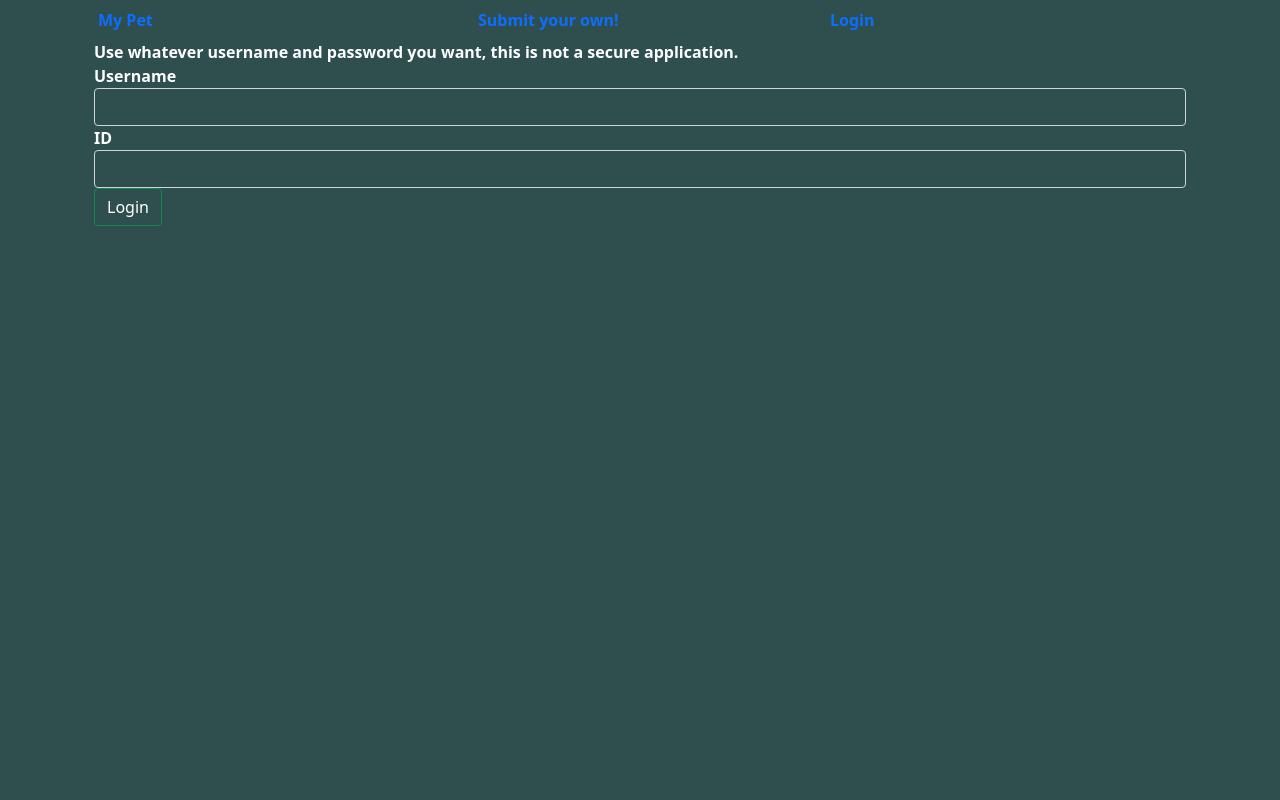
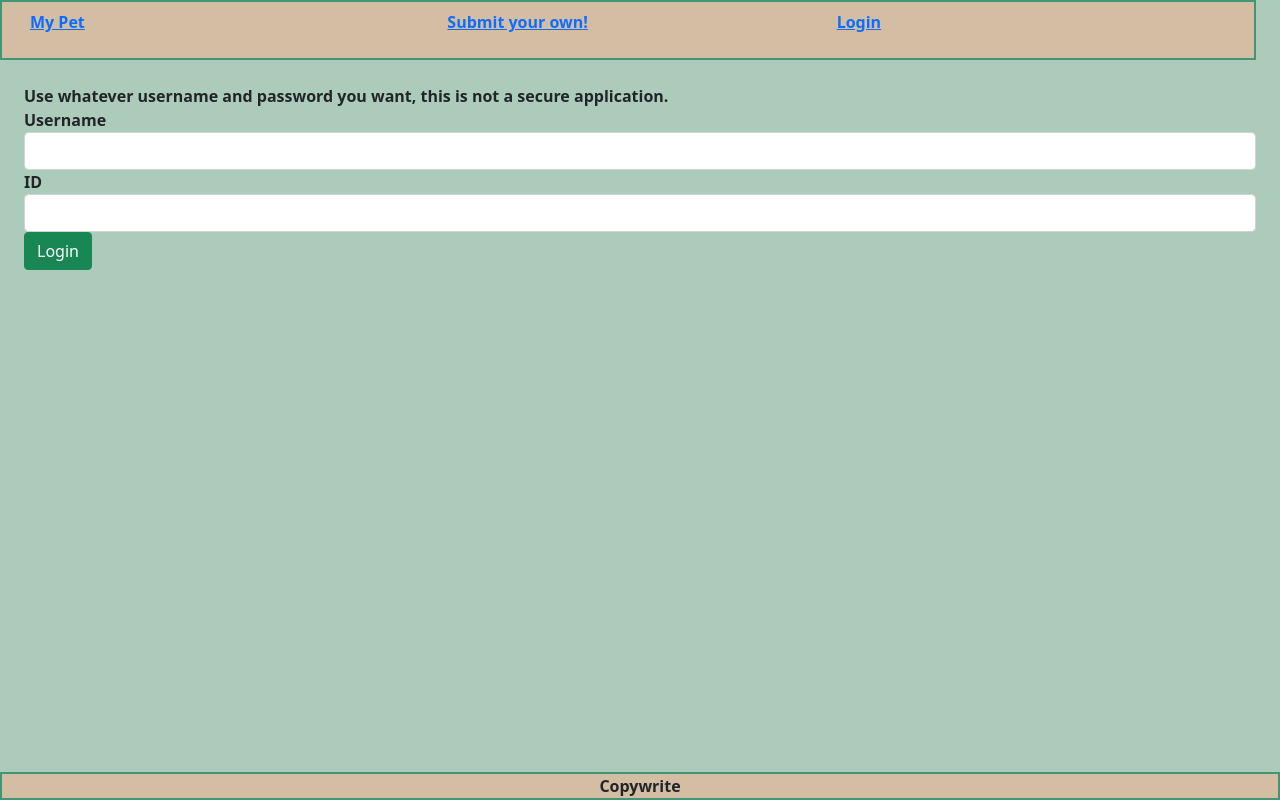
Before and after one commit to DylanBozarth/MyPet, a React (Create React App) app in the folder front/: page /login in a window 1280 px wide. Built offline with nearby package versions, Linux system fonts and the light colour scheme.

Commit message:
SCSS stuff

```diff
--- a/front/package.json
+++ b/front/package.json
@@ -12,6 +12,8 @@
     "react-dom": "^17.0.2",
     "react-router-dom": "^5.2.0",
     "react-scripts": "4.0.3",
+    "sass": "^1.32.13",
+    "scss": "^0.2.4",
     "web-vitals": "^1.1.2"
   },
   "scripts": {
--- a/front/src/App.css
+++ /dev/null
@@ -1,32 +0,0 @@
-* {
-  background-color: darkslategrey !important;
-  color: white;
-  font-weight: bold;
-}
-.white {
-  color: white !important;
-}
-.petimage {
-  width: 350px;
-  height: 300px;
-}
-.nav-item {
-  padding: 1vw;
-}
-.card {
-  border-radius: 15px;
-  transition: all 0.3s cubic-bezier(0.25, 0.8, 0.25, 1);
-  box-shadow: 0 1px 3px rgba(0, 0, 0, 0.12), 0 1px 2px rgba(0, 0, 0, 0.24);
-  border: solid 3px white;
- height: 100%;
-}
-.card:hover {
-  box-shadow: 0 20px 35px rgba(0, 0, 0, 0.25), 0 10px 10px rgba(0, 0, 0, 0.22);
-}
-.card-text {
-  font-weight: bolder;
-
-}
-.card-text-title {
-  text-align: left;
-}
--- a/front/src/App.js
+++ b/front/src/App.js
@@ -1,7 +1,7 @@
 import React from "react";
 import { Switch, Route, Link } from "react-router-dom";
 import "bootstrap/dist/css/bootstrap.min.css";
-import "./App.css";
+import "./App.scss";
 import AddReview from "./components/add-review";
 import RestaurantsList from "./components/pet-list";
 import Login from "./components/login";
@@ -21,18 +21,18 @@ function App() {
   }
 
   return (
-    <div className="container">
-      <div className=" row">
+    <div className="container-fluid">
+      <div className=" row nav-bar">
         <div className="col-sm-4">
-        <Link to="/pets" className="nav-link">
-          My Pet
+        <Link to="/pets" className="">
+        <p className="nav-link"> My Pet</p>
         </Link>
 </div>
 
 
         <div className="col-sm-4">
-          <Link className="nav-link" to="/submit">
-            Submit your own!
+          <Link className="" to="/submit">
+            <p className="nav-link">Submit your own!</p>
           </Link>
         </div>
         <ul className="navbar-nav col-sm-4">
@@ -49,8 +49,8 @@ function App() {
             </div>
           ) : (
             <div className="col-sm-4 ">
-              <Link to={"/login"} className="nav-link">
-                Login
+              <Link to={"/login"} className="">
+              <p className="nav-link"> Login</p>
               </Link>
             </div>
           )}
@@ -59,7 +59,7 @@ function App() {
 
       {/* end of navigation /
        */}
-      <div className="container-fluid ">
+      <div className="container-fluid  ">
         <Switch>
           <Route exact path={["/", "/pets"]} component={RestaurantsList} />
           <Route
@@ -80,6 +80,7 @@ function App() {
           />
         </Switch>
       </div>
+      <div className="footer text-center">Copywrite</div>
     </div>
   );
 }
--- /dev/null
+++ b/front/src/App.scss
@@ -0,0 +1,64 @@
+$first: 	#dff6e9;
+$second: #accbbb;
+$third: #d3bda3;
+$forth: #419474;
+$fifth: #44707c;
+body {
+  background-color: $second;
+font-weight: bolder;
+  height: 100%;
+  width: 100%;
+}
+.white {
+  color: white !important;
+}
+.petimage {
+
+  object-fit: cover;
+width: 100%;
+height: 290px;
+}
+.nav-bar {
+  border: solid 2px $forth;
+  width: 100%;
+  background-color: $third;
+  margin-bottom: 3vh;
+}
+.footer {
+  border: solid 2px $forth;
+  position: absolute;
+  right: 0;
+  bottom: 0;
+  left: 0;
+  width: 100%;
+  background-color: $third;
+}
+.nav-item {
+  padding: 1vw;
+  border: solid 2px $forth;
+
+}
+.nav-item:hover {
+  color: red;
+}
+.card {
+
+  transition: all 0.3s cubic-bezier(0.25, 0.8, 0.25, 1);
+  box-shadow: 0 1px 3px rgba(0, 0, 0, 0.12), 0 1px 2px rgba(0, 0, 0, 0.24);
+  border: solid 3px white;
+ height: 100%;
+}
+.card:hover {
+  box-shadow: 0 20px 35px rgba(0, 0, 0, 0.25), 0 10px 10px rgba(0, 0, 0, 0.22);
+}
+.card-text {
+  color: black
+
+}
+.card-text-title {
+  text-align: left;
+}
+
+.example2 .navbar-brand>img {
+  padding: 7px 15px;
+}
--- a/front/src/components/pet-list.js
+++ b/front/src/components/pet-list.js
@@ -73,7 +73,7 @@ const getPetInfo = () => {
   };
   if (pets) {
     return (
-      <div className="row ">
+      <div className="row body">
 
         {pets.map((pets) => {
           return (
@@ -82,6 +82,14 @@ const getPetInfo = () => {
                 <div className="card-body">
                   <h5 className="card-title">{pets.pet}</h5>
                   <h6 className="card-title">{pets.breed}</h6>
+
+                  <img
+                    src={pets.image}
+                    className="img-fluid petimage"
+                    alt={pets.pet}
+                  ></img>
+                  <p className="card-text-title">Fun fact about {pets.pet}:</p>
+                  <p className="card-text">{pets.desc}</p>
                   <button
                     className="btn btn-primary col-lg-5 mx-1 mb-1 text-center"
                     onClick={() => addLike()}
@@ -89,13 +97,6 @@ const getPetInfo = () => {
                     Give like
                   </button>
                   <p className="likesp">{parseInt(pets.likes, 0)} People like this</p>
-                  <img
-                    src={pets.image}
-                    className="img-fluid petimage"
-                    alt={pets.pet}
-                  ></img>
-                  <p className="card-text-title">Fun fact about {pets.pet}:</p>
-                  <p className="card-text">{pets.desc}</p>
                   <div className="row">
          {/*} <Link
                       to={"/pets/" + pets._id}
```
Also changed, not shown: 1 other file (tests, documents, lock files or other folders).
